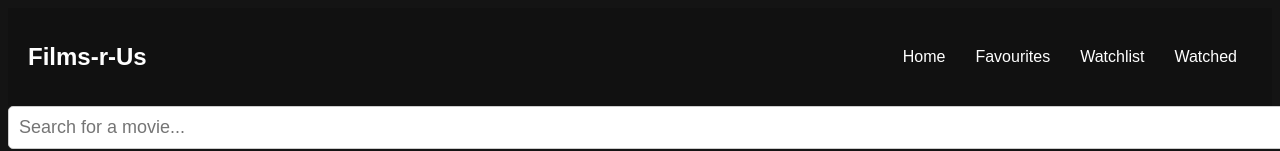
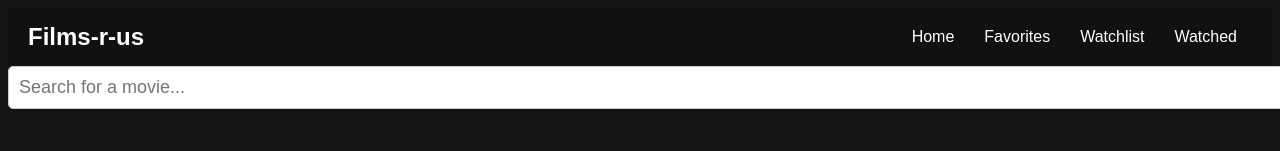
Before and after one commit to Kerama420/films-r-us, a React (Vite) app: page / in a window 1280 px wide. Shown: the top 151 px of the page. Built offline with nearby package versions, Linux system fonts and the light colour scheme; no server answers.

Commit message:
made changes to navigation

```diff
--- a/src/components/NavBar.jsx
+++ b/src/components/NavBar.jsx
@@ -3,10 +3,12 @@ import { Link } from "react-router-dom";
 const NavBar = () => {
   return (
     <nav className="navbar">
-      <h1 className="title">Films-r-Us</h1>
+      <Link to="/" className="logo">
+        Films-r-us
+      </Link>
       <div className="nav-links">
         <Link to="/">Home</Link>
-        <Link to="/favourites">Favourites</Link>
+        <Link to="/favorites">Favorites</Link>
         <Link to="/watchlist">Watchlist</Link>
         <Link to="/watched">Watched</Link>
       </div>
--- a/src/index.css
+++ b/src/index.css
@@ -44,3 +44,14 @@
 .movie-card:hover {
   transform: scale(1.1);
 }
+.logo {
+  font-size: 24px;
+  font-weight: bold;
+  cursor: pointer;
+  text-decoration: none;
+  color: white;
+}
+
+.logo:hover {
+  color: #ffcc00;
+}
```
